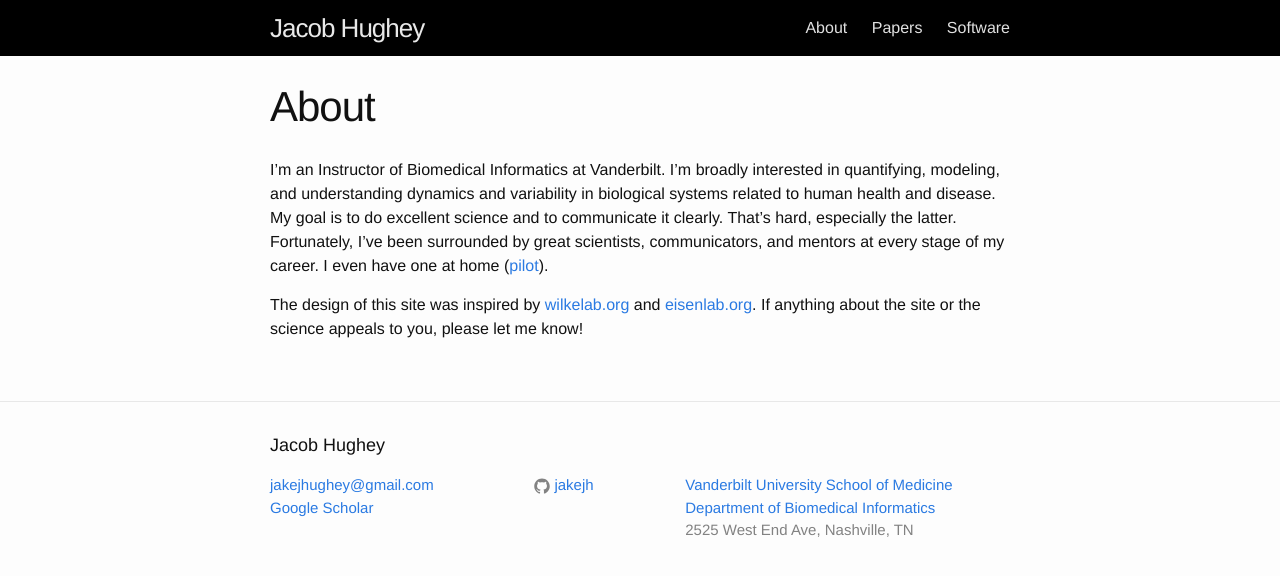
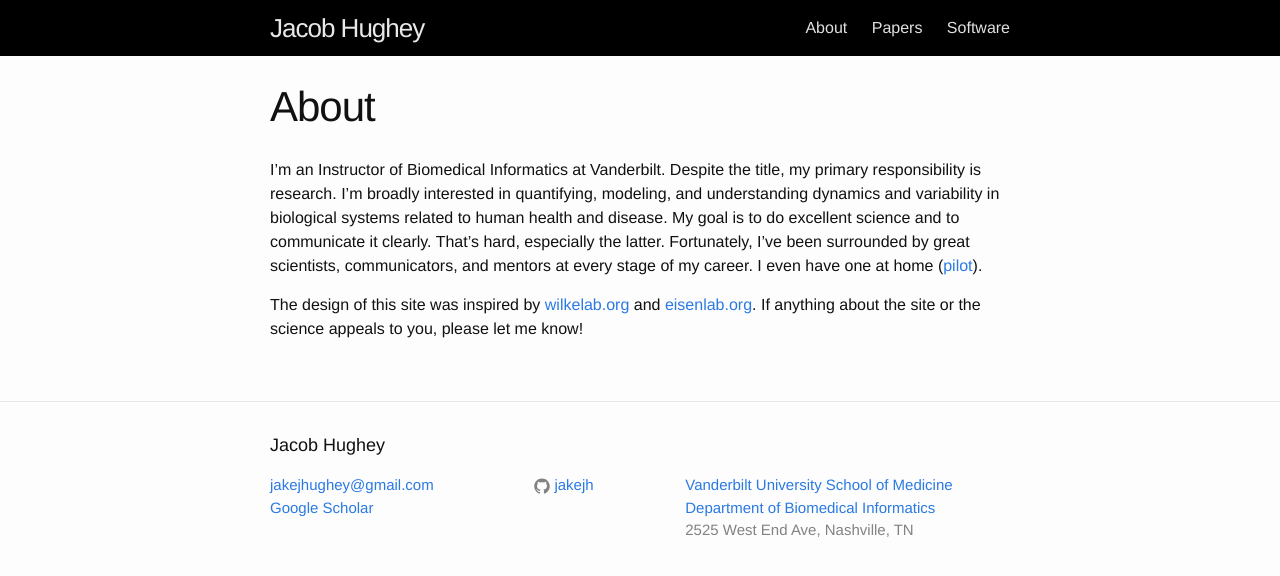
Before and after one commit to jakejh/jakejh.github.io, a Jekyll site: the page built from about.md, in a window 1280 px wide. Shown: the top 576 px of the page. Built offline with Jekyll 4.4.1, drawn with Linux system fonts in a browser that asks for light colours.

Commit message:
updated about page.

```diff
--- a/about.md
+++ b/about.md
@@ -4,6 +4,13 @@ title: About
 permalink: /about/
 ---
 
-I'm an Instructor of Biomedical Informatics at Vanderbilt. I'm broadly interested in quantifying, modeling, and understanding dynamics and variability in biological systems related to human health and disease. My goal is to do excellent science and to communicate it clearly. That's hard, especially the latter. Fortunately, I've been surrounded by great scientists, communicators, and mentors at every stage of my career. I even have one at home ([pilot](http://www.mc.vanderbilt.edu/root/vumc.php?site=vmcpathology&doc=46724&facultyid=133675&mi=true)).
+I'm an Instructor of Biomedical Informatics at Vanderbilt.
+Despite the title, my primary responsibility is research.
+I'm broadly interested in quantifying, modeling, and understanding dynamics and variability in biological systems related to human health and disease.
+My goal is to do excellent science and to communicate it clearly.
+That's hard, especially the latter.
+Fortunately, I've been surrounded by great scientists, communicators, and mentors at every stage of my career.
+I even have one at home ([pilot](http://www.mc.vanderbilt.edu/root/vumc.php?site=vmcpathology&doc=46724&facultyid=133675&mi=true)).
 
-The design of this site was inspired by [wilkelab.org](http://wilkelab.org) and [eisenlab.org](http://eisenlab.org). If anything about the site or the science appeals to you, please let me know!
+The design of this site was inspired by [wilkelab.org](http://wilkelab.org) and [eisenlab.org](http://eisenlab.org).
+If anything about the site or the science appeals to you, please let me know!
```
